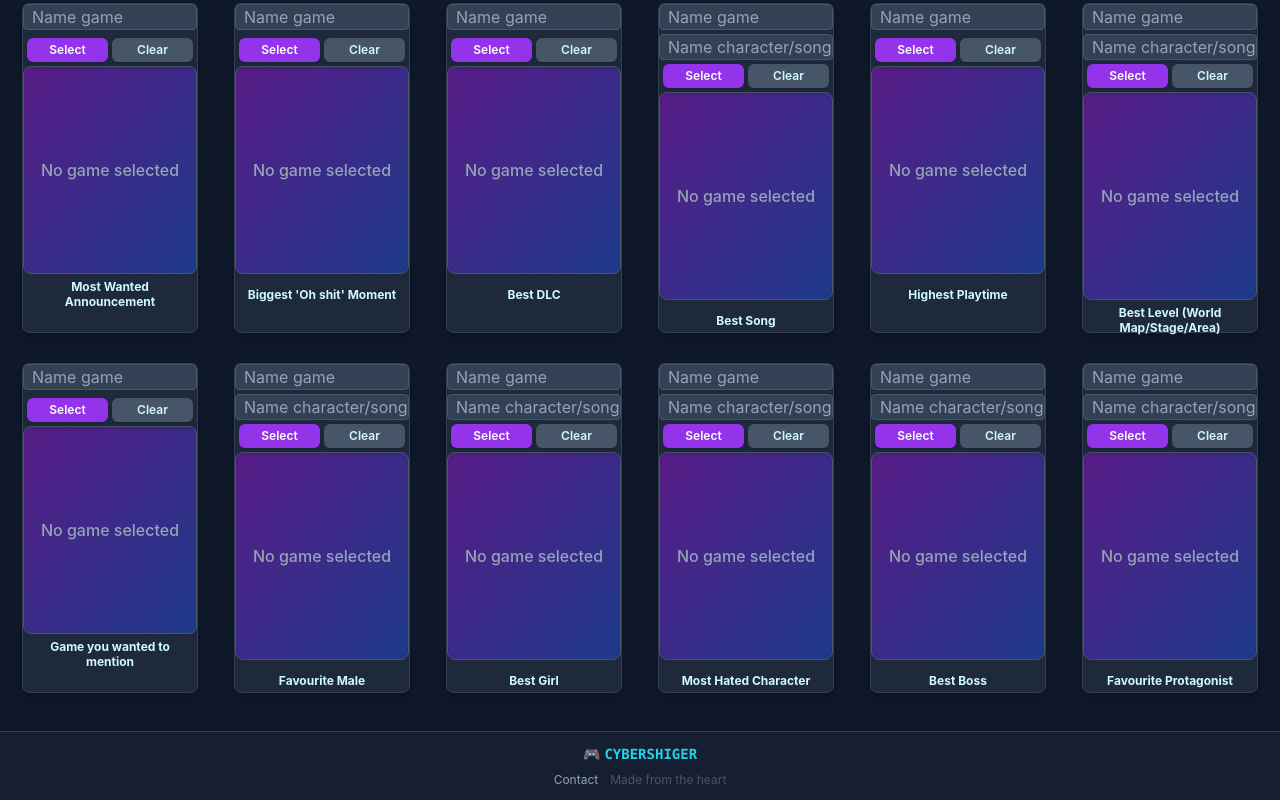
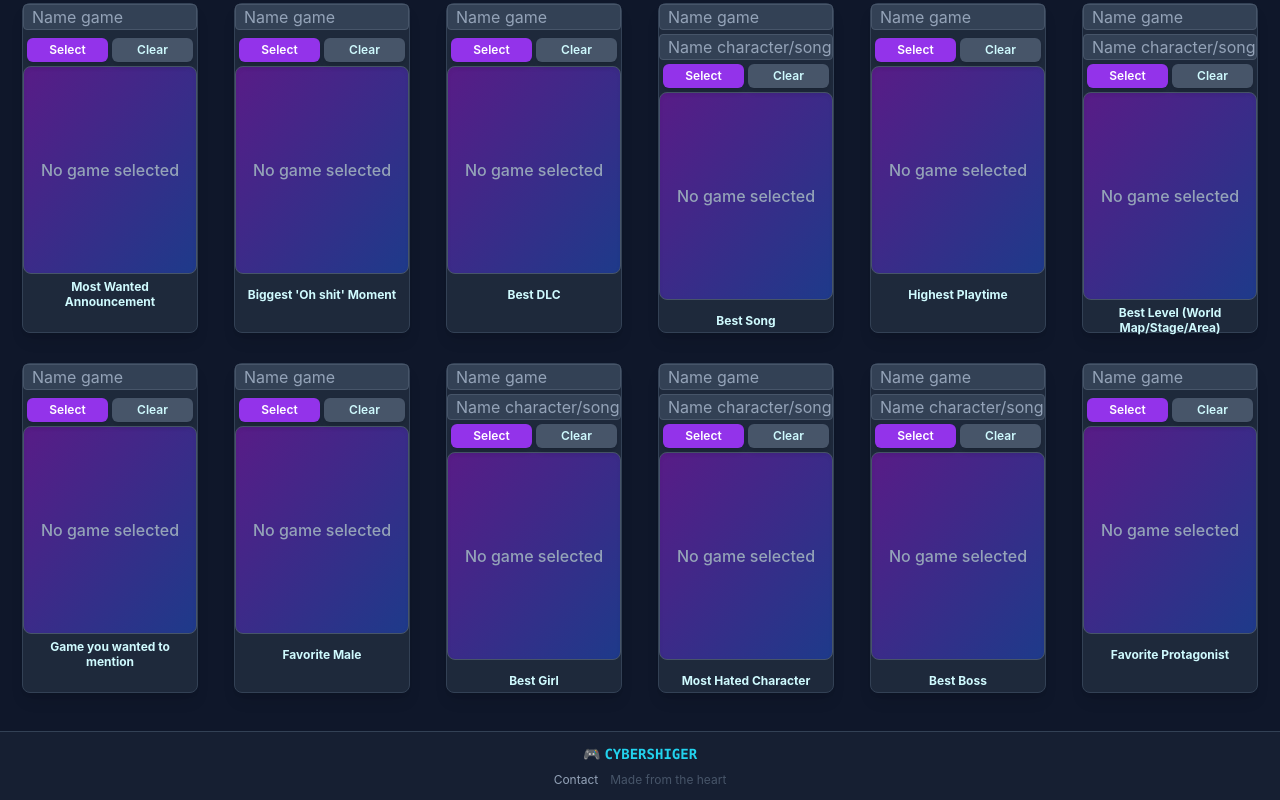
Before and after one commit to psycongroo312/Favorite-games, a React (Vite) app: page / in a window 1280 px wide. Shown: the part 2289-3089 px from the top of the page. Built offline with nearby package versions, Linux system fonts and the light colour scheme.

Commit message:
corrected errors in the names

```diff
--- a/src/data/cards.ts
+++ b/src/data/cards.ts
@@ -42,9 +42,9 @@
   "Highest Playtime",
   "Best Level (World Map/Stage/Area)",
   "Game you wanted to mention",
-  "Favourite Male",
+  "Favorite Male",
   "Best Girl",
   "Most Hated Character",
   "Best Boss",
-  "Favourite Protagonist",
+  "Favorite Protagonist",
 ];
```
